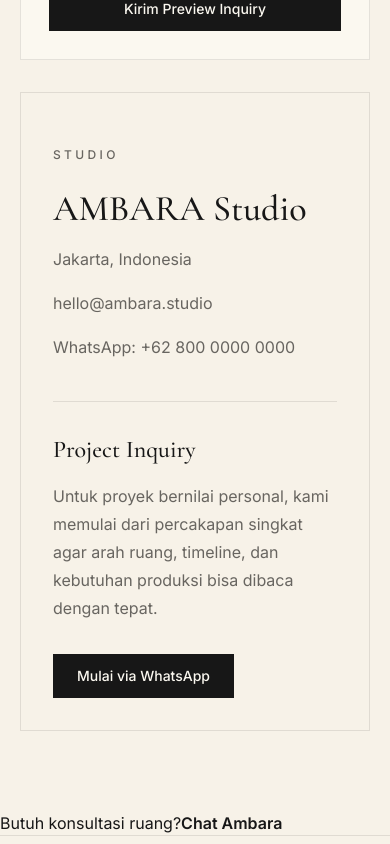
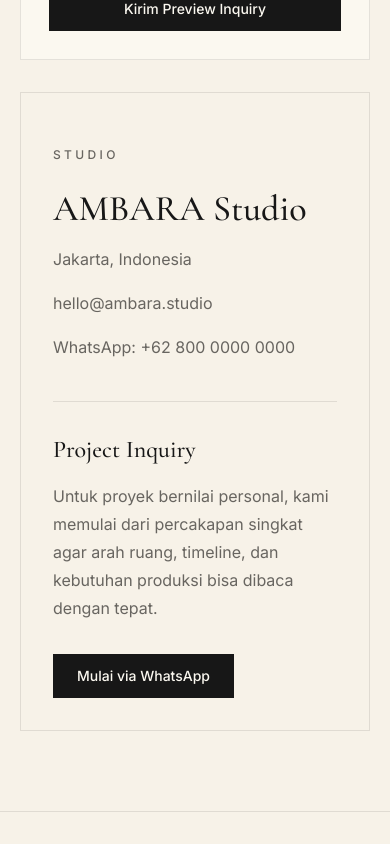
Before and after one commit to Ferdian-99/ambara-website, a React (Vite) app: page /kontak in a window 390 px wide. Shown: the part 1158-2002 px from the top of the page. Built offline with nearby package versions, Linux system fonts and the light colour scheme.

Commit message:
Add final premium frontend details

```diff
--- a/src/styles.css
+++ b/src/styles.css
@@ -30,86 +30,492 @@
 }
 
 @layer components {
-  .section-label { @apply mb-5 text-xs font-medium uppercase tracking-[0.28em] text-champagne; }
-  .section-wrap { @apply mx-auto max-w-7xl px-5 py-20 md:px-8 md:py-28; }
-  .content-grid { @apply mx-auto grid max-w-7xl gap-10 px-5 md:grid-cols-[0.84fr_1.16fr] md:px-8; }
-  .section-heading { @apply mx-auto flex max-w-7xl flex-col justify-between gap-8 md:flex-row md:items-end; }
-  .section-title { @apply font-serif text-3xl leading-tight md:text-5xl; }
-  .page-hero { @apply border-b border-charcoal/10 bg-linen py-20 md:py-28; }
-  .page-title { @apply max-w-4xl font-serif text-4xl leading-[1.04] md:text-6xl; }
-  .lead-copy { @apply max-w-2xl text-lg leading-8 text-graphite/70; }
-  .text-link { @apply text-sm font-medium text-champagne transition hover:text-charcoal; }
-  .nav-link { @apply relative transition hover:text-charcoal; }
-  .nav-link::after { content: ""; @apply absolute -bottom-2 left-0 h-px w-0 bg-champagne transition-all duration-300; }
-  .nav-link:hover::after { @apply w-full; }
-  .btn-primary { @apply inline-flex items-center justify-center bg-charcoal px-6 py-3 text-sm font-medium text-linen transition duration-300 hover:bg-champagne hover:text-charcoal; }
-  .btn-secondary { @apply inline-flex items-center justify-center border border-charcoal/20 px-6 py-3 text-sm font-medium text-charcoal transition duration-300 hover:border-champagne hover:text-champagne; }
-  .portfolio-panel { @apply relative aspect-[4/5] overflow-hidden shadow-line transition duration-500 group-hover:brightness-105; }
+  .section-label {
+    @apply mb-5 text-xs font-medium uppercase tracking-[0.28em] text-champagne;
+  }
+
+  .section-wrap {
+    @apply mx-auto max-w-7xl px-5 py-20 md:px-8 md:py-28;
+  }
+
+  .content-grid {
+    @apply mx-auto grid max-w-7xl gap-10 px-5 md:grid-cols-[0.84fr_1.16fr] md:px-8;
+  }
+
+  .section-heading {
+    @apply mx-auto flex max-w-7xl flex-col justify-between gap-8 md:flex-row md:items-end;
+  }
+
+  .section-title {
+    @apply font-serif text-3xl leading-tight md:text-5xl;
+  }
+
+  .page-hero {
+    @apply border-b border-charcoal/10 bg-linen py-20 md:py-28;
+  }
+
+  .page-title {
+    @apply max-w-4xl font-serif text-4xl leading-[1.04] md:text-6xl;
+  }
+
+  .lead-copy {
+    @apply max-w-2xl text-lg leading-8 text-graphite/70;
+  }
+
+  .text-link {
+    @apply text-sm font-medium text-champagne transition hover:text-charcoal;
+  }
+
+  .nav-link {
+    @apply relative transition hover:text-charcoal;
+  }
+
+  .nav-link::after {
+    content: "";
+    @apply absolute -bottom-2 left-0 h-px w-0 bg-champagne transition-all duration-300;
+  }
+
+  .nav-link:hover::after {
+    @apply w-full;
+  }
+
+  .btn-primary {
+    @apply inline-flex items-center justify-center bg-charcoal px-6 py-3 text-sm font-medium text-linen transition duration-300 hover:bg-champagne hover:text-charcoal;
+  }
+
+  .btn-secondary {
+    @apply inline-flex items-center justify-center border border-charcoal/20 px-6 py-3 text-sm font-medium text-charcoal transition duration-300 hover:border-champagne hover:text-champagne;
+  }
+
+  .portfolio-panel {
+    @apply relative aspect-[4/5] overflow-hidden shadow-line transition duration-500 group-hover:brightness-105;
+  }
+
   .hero-visual {
     @apply relative min-h-[470px] overflow-hidden bg-smoke shadow-soft md:min-h-[650px];
-    background: linear-gradient(120deg, rgba(247, 242, 232, 0.92), rgba(189, 184, 174, 0.5)), linear-gradient(90deg, rgba(255, 255, 255, 0.22) 1px, transparent 1px), linear-gradient(rgba(23, 23, 23, 0.08) 1px, transparent 1px);
+    background:
+      linear-gradient(120deg, rgba(247, 242, 232, 0.92), rgba(189, 184, 174, 0.5)),
+      linear-gradient(90deg, rgba(255, 255, 255, 0.22) 1px, transparent 1px),
+      linear-gradient(rgba(23, 23, 23, 0.08) 1px, transparent 1px);
     background-size: auto, 44px 44px, 44px 44px;
   }
-  .visual-block { @apply relative overflow-hidden shadow-line transition duration-500 group-hover:brightness-105; }
-  .premium-grid { @apply grid gap-px overflow-hidden border border-charcoal/10 bg-charcoal/10 md:grid-cols-3; }
-  .service-panel { @apply min-h-[360px] bg-ivory p-8 transition duration-300 hover:bg-linen; }
-  .service-detail-panel { @apply grid gap-8 border border-charcoal/10 bg-linen p-7 transition duration-300 hover:border-champagne/60 md:grid-cols-[0.78fr_1.22fr] md:p-10; }
-  .detail-columns { @apply grid gap-5 md:grid-cols-3; }
-  .detail-columns h3 { @apply mb-4 text-xs uppercase tracking-[0.22em] text-champagne; }
-  .detail-columns p, .detail-columns li { @apply text-sm leading-7 text-graphite/70; }
-  .detail-columns ul { @apply space-y-2; }
-  .process-chip { @apply border border-charcoal/10 bg-ivory p-5 transition hover:border-champagne/60; }
-  .process-chip span, .reason-row span, .process-card span, .dark-panel span { @apply text-sm text-champagne; }
-  .process-chip p { @apply mt-8 font-serif text-2xl; }
-  .reason-row { @apply flex items-center justify-between gap-6 border-t border-charcoal/10 py-5; }
-  .reason-row p { @apply max-w-lg text-xl leading-8; }
-  .testimonial-card { @apply border border-charcoal/10 bg-ivory p-8; }
-  .testimonial-card blockquote { @apply mt-8 font-serif text-2xl leading-snug; }
-  .testimonial-card figcaption { @apply mt-8 text-sm text-graphite/65; }
-  .initial-mark { @apply flex h-14 w-14 items-center justify-center rounded-full border border-champagne/60 text-sm text-champagne; }
-  .editorial-block { @apply border-t border-charcoal/10 pt-6; }
-  .editorial-block h2 { @apply font-serif text-3xl; }
-  .editorial-block p { @apply mt-4 leading-8 text-graphite/70; }
-  .dark-panel { @apply border border-linen/10 bg-linen/10 p-7; }
-  .dark-panel p { @apply mt-12 font-serif text-2xl; }
-  .filter-pill { @apply border border-charcoal/15 px-5 py-2 text-sm transition hover:border-champagne hover:text-champagne; }
-  .filter-pill.is-active { @apply border-champagne bg-champagne text-charcoal; }
-  .portfolio-caption { @apply mt-5 flex items-start justify-between gap-4; }
-  .portfolio-caption p { @apply text-xs uppercase tracking-[0.22em] text-champagne; }
-  .portfolio-caption h2 { @apply mt-2 font-serif text-3xl; }
-  .portfolio-caption span, .portfolio-caption strong { @apply text-sm font-normal text-graphite/60; }
-  .project-meta { @apply grid gap-px bg-charcoal/10; }
-  .project-meta div { @apply bg-ivory p-7; }
-  .project-meta span { @apply text-xs uppercase tracking-[0.22em] text-champagne; }
-  .project-meta p { @apply mt-6 font-serif text-3xl; }
-  .material-pill { @apply border border-charcoal/10 bg-ivory px-4 py-2 text-sm text-graphite/70; }
-  .process-board { @apply grid gap-px bg-charcoal/10 md:grid-cols-2 lg:grid-cols-5; }
-  .process-card { @apply min-h-[280px] bg-ivory p-7 transition hover:bg-linen; }
-  .process-card h2 { @apply mt-16 font-serif text-3xl; }
-  .process-card p { @apply mt-4 text-sm leading-7 text-graphite/70; }
-  .tracking-panel { @apply grid gap-8 border border-charcoal/10 bg-linen p-7 md:grid-cols-[0.9fr_1.1fr] md:items-end md:p-10; }
-  .tracking-form { @apply flex flex-col gap-3 sm:flex-row; }
-  .tracking-form input, .contact-form input, .contact-form select, .contact-form textarea { @apply w-full border border-charcoal/15 bg-ivory px-4 py-3 text-sm outline-none transition focus:border-champagne; }
-  .tracking-form button, .contact-form button { @apply bg-charcoal px-6 py-3 text-sm font-medium text-linen transition hover:bg-champagne hover:text-charcoal; }
-  .mock-project-card, .timeline-card { @apply mt-8 border border-charcoal/10 bg-ivory p-7 md:p-10; }
-  .status-badge { @apply inline-flex border border-champagne/60 px-5 py-2 text-sm text-champagne; }
-  .progress-track { @apply h-2 overflow-hidden bg-charcoal/10; }
-  .progress-track div { @apply h-full bg-champagne; }
-  .stage-node { @apply border border-charcoal/10 p-3 text-center text-xs text-graphite/60; }
-  .stage-node span { @apply mx-auto mb-3 flex h-7 w-7 items-center justify-center rounded-full border border-charcoal/15; }
-  .stage-node.is-done { @apply border-champagne/60 bg-linen text-charcoal; }
-  .stage-node.is-done span { @apply border-champagne bg-champagne text-charcoal; }
-  .timeline-card h2 { @apply mb-6 font-serif text-3xl; }
-  .timeline-row { @apply border-t border-charcoal/10 py-5; }
-  .timeline-row span { @apply text-xs uppercase tracking-[0.2em] text-champagne; }
-  .timeline-row p { @apply mt-2 leading-7 text-graphite/70; }
-  .placeholder-grid { @apply grid gap-3 sm:grid-cols-2; }
-  .placeholder-grid div { @apply min-h-32 border border-charcoal/10 bg-linen p-4 text-sm text-graphite/60; }
-  .contact-form { @apply grid gap-5 border border-charcoal/10 bg-linen p-7 md:p-10; }
-  .contact-form label { @apply mb-2 block text-xs uppercase tracking-[0.2em] text-champagne; }
-  .contact-form textarea { @apply min-h-36 resize-none; }
-  .contact-aside { @apply border border-charcoal/10 bg-ivory p-8 md:p-10; }
-  .contact-aside h2 { @apply font-serif text-4xl; }
-  .contact-aside h3 { @apply font-serif text-2xl; }
-  .contact-aside p { @apply mt-4 leading-7 text-graphite/70; }
+
+  .visual-block {
+    @apply relative overflow-hidden shadow-line transition duration-500 group-hover:brightness-105;
+  }
+
+  .premium-grid {
+    @apply grid gap-px overflow-hidden border border-charcoal/10 bg-charcoal/10 md:grid-cols-3;
+  }
+
+  .service-panel {
+    @apply min-h-[360px] bg-ivory p-8 transition duration-300 hover:bg-linen;
+  }
+
+  .service-detail-panel {
+    @apply grid gap-8 border border-charcoal/10 bg-linen p-7 transition duration-300 hover:border-champagne/60 md:grid-cols-[0.78fr_1.22fr] md:p-10;
+  }
+
+  .detail-columns {
+    @apply grid gap-5 md:grid-cols-3;
+  }
+
+  .detail-columns h3 {
+    @apply mb-4 text-xs uppercase tracking-[0.22em] text-champagne;
+  }
+
+  .detail-columns p,
+  .detail-columns li {
+    @apply text-sm leading-7 text-graphite/70;
+  }
+
+  .detail-columns ul {
+    @apply space-y-2;
+  }
+
+  .process-chip {
+    @apply border border-charcoal/10 bg-ivory p-5 transition hover:border-champagne/60;
+  }
+
+  .process-chip span,
+  .reason-row span,
+  .process-card span,
+  .dark-panel span {
+    @apply text-sm text-champagne;
+  }
+
+  .process-chip p {
+    @apply mt-8 font-serif text-2xl;
+  }
+
+  .reason-row {
+    @apply flex items-center justify-between gap-6 border-t border-charcoal/10 py-5;
+  }
+
+  .reason-row p {
+    @apply max-w-lg text-xl leading-8;
+  }
+
+  .testimonial-card {
+    @apply border border-charcoal/10 bg-ivory p-8;
+  }
+
+  .testimonial-card blockquote {
+    @apply mt-8 font-serif text-2xl leading-snug;
+  }
+
+  .testimonial-card figcaption {
+    @apply mt-8 text-sm text-graphite/65;
+  }
+
+  .initial-mark {
+    @apply flex h-14 w-14 items-center justify-center rounded-full border border-champagne/60 text-sm text-champagne;
+  }
+
+  .editorial-block {
+    @apply border-t border-charcoal/10 pt-6;
+  }
+
+  .editorial-block h2 {
+    @apply font-serif text-3xl;
+  }
+
+  .editorial-block p {
+    @apply mt-4 leading-8 text-graphite/70;
+  }
+
+  .dark-panel {
+    @apply border border-linen/10 bg-linen/10 p-7;
+  }
+
+  .dark-panel p {
+    @apply mt-12 font-serif text-2xl;
+  }
+
+  .filter-pill {
+    @apply border border-charcoal/15 px-5 py-2 text-sm transition hover:border-champagne hover:text-champagne;
+  }
+
+  .filter-pill.is-active {
+    @apply border-champagne bg-champagne text-charcoal;
+  }
+
+  .portfolio-caption {
+    @apply mt-5 flex items-start justify-between gap-4;
+  }
+
+  .portfolio-caption p {
+    @apply text-xs uppercase tracking-[0.22em] text-champagne;
+  }
+
+  .portfolio-caption h2 {
+    @apply mt-2 font-serif text-3xl;
+  }
+
+  .portfolio-caption span,
+  .portfolio-caption strong {
+    @apply text-sm font-normal text-graphite/60;
+  }
+
+  .project-meta {
+    @apply grid gap-px bg-charcoal/10;
+  }
+
+  .project-meta div {
+    @apply bg-ivory p-7;
+  }
+
+  .project-meta span {
+    @apply text-xs uppercase tracking-[0.22em] text-champagne;
+  }
+
+  .project-meta p {
+    @apply mt-6 font-serif text-3xl;
+  }
+
+  .material-pill {
+    @apply border border-charcoal/10 bg-ivory px-4 py-2 text-sm text-graphite/70;
+  }
+
+  .process-board {
+    @apply grid gap-px bg-charcoal/10 md:grid-cols-2 lg:grid-cols-5;
+  }
+
+  .process-card {
+    @apply min-h-[280px] bg-ivory p-7 transition hover:bg-linen;
+  }
+
+  .process-card h2 {
+    @apply mt-16 font-serif text-3xl;
+  }
+
+  .process-card p {
+    @apply mt-4 text-sm leading-7 text-graphite/70;
+  }
+
+  .tracking-panel {
+    @apply grid gap-8 border border-charcoal/10 bg-linen p-7 md:grid-cols-[0.9fr_1.1fr] md:items-end md:p-10;
+  }
+
+  .tracking-form {
+    @apply flex flex-col gap-3 sm:flex-row;
+  }
+
+  .tracking-form input,
+  .contact-form input,
+  .contact-form select,
+  .contact-form textarea {
+    @apply w-full border border-charcoal/15 bg-ivory px-4 py-3 text-sm outline-none transition focus:border-champagne;
+  }
+
+  .tracking-form button,
+  .contact-form button {
+    @apply bg-charcoal px-6 py-3 text-sm font-medium text-linen transition hover:bg-champagne hover:text-charcoal;
+  }
+
+  .mock-project-card,
+  .timeline-card {
+    @apply mt-8 border border-charcoal/10 bg-ivory p-7 md:p-10;
+  }
+
+  .status-badge {
+    @apply inline-flex border border-champagne/60 px-5 py-2 text-sm text-champagne;
+  }
+
+  .progress-track {
+    @apply h-2 overflow-hidden bg-charcoal/10;
+  }
+
+  .progress-track div {
+    @apply h-full bg-champagne;
+  }
+
+  .stage-node {
+    @apply border border-charcoal/10 p-3 text-center text-xs text-graphite/60;
+  }
+
+  .stage-node span {
+    @apply mx-auto mb-3 flex h-7 w-7 items-center justify-center rounded-full border border-charcoal/15;
+  }
+
+  .stage-node.is-done {
+    @apply border-champagne/60 bg-linen text-charcoal;
+  }
+
+  .stage-node.is-done span {
+    @apply border-champagne bg-champagne text-charcoal;
+  }
+
+  .timeline-card h2 {
+    @apply mb-6 font-serif text-3xl;
+  }
+
+  .timeline-row {
+    @apply border-t border-charcoal/10 py-5;
+  }
+
+  .timeline-row span {
+    @apply text-xs uppercase tracking-[0.2em] text-champagne;
+  }
+
+  .timeline-row p {
+    @apply mt-2 leading-7 text-graphite/70;
+  }
+
+  .placeholder-grid {
+    @apply grid gap-3 sm:grid-cols-2;
+  }
+
+  .placeholder-grid div {
+    @apply min-h-32 border border-charcoal/10 bg-linen p-4 text-sm text-graphite/60;
+  }
+
+  .contact-form {
+    @apply grid gap-5 border border-charcoal/10 bg-linen p-7 md:p-10;
+  }
+
+  .contact-form label {
+    @apply mb-2 block text-xs uppercase tracking-[0.2em] text-champagne;
+  }
+
+  .contact-form textarea {
+    @apply min-h-36 resize-none;
+  }
+
+  .contact-aside {
+    @apply border border-charcoal/10 bg-ivory p-8 md:p-10;
+  }
+
+  .contact-aside h2 {
+    @apply font-serif text-4xl;
+  }
+
+  .contact-aside h3 {
+    @apply font-serif text-2xl;
+  }
+
+  .contact-aside p {
+    @apply mt-4 leading-7 text-graphite/70;
+  }
+
+  .featured-project {
+    @apply grid gap-8 border border-charcoal/10 bg-linen p-6 md:grid-cols-[0.92fr_1.08fr] md:p-10;
+  }
+
+  .featured-copy h2 {
+    @apply font-serif text-4xl leading-tight md:text-6xl;
+  }
+
+  .featured-copy p {
+    @apply mt-6 max-w-xl leading-8 text-graphite/70;
+  }
+
+  .featured-meta {
+    @apply mt-8 grid gap-px bg-charcoal/10 sm:grid-cols-2;
+  }
+
+  .featured-meta div {
+    @apply bg-ivory p-5;
+  }
+
+  .featured-meta span,
+  .project-monitor-grid span,
+  .progress-note strong,
+  .mood-preview span {
+    @apply text-xs uppercase tracking-[0.2em] text-champagne;
+  }
+
+  .featured-meta strong,
+  .project-monitor-grid strong,
+  .mood-preview strong {
+    @apply mt-3 block text-sm font-normal leading-6 text-graphite/75;
+  }
+
+  .finishing-grid {
+    @apply mt-12 grid gap-px bg-charcoal/10 md:grid-cols-3;
+  }
+
+  .finishing-card {
+    @apply min-h-[300px] bg-ivory p-7 transition hover:bg-parchment;
+  }
+
+  .finishing-card span {
+    @apply text-sm text-champagne;
+  }
+
+  .finishing-card h3 {
+    @apply mt-14 font-serif text-3xl;
+  }
+
+  .finishing-card p {
+    @apply mt-5 leading-7 text-graphite/70;
+  }
+
+  .company-profile-cta {
+    @apply grid gap-8 border border-charcoal/10 bg-charcoal p-7 text-linen md:grid-cols-[1fr_auto] md:items-end md:p-10;
+  }
+
+  .company-profile-cta h2 {
+    @apply font-serif text-4xl;
+  }
+
+  .company-profile-cta p {
+    @apply mt-4 max-w-2xl leading-7 text-linen/65;
+  }
+
+  .company-profile-cta button {
+    @apply border border-champagne/70 px-6 py-3 text-sm text-champagne transition hover:bg-champagne hover:text-charcoal;
+  }
+
+  .faq-list {
+    @apply border-t border-charcoal/10;
+  }
+
+  .faq-item {
+    @apply border-b border-charcoal/10;
+  }
+
+  .faq-item button {
+    @apply flex w-full items-center justify-between gap-6 py-5 text-left font-serif text-2xl;
+  }
+
+  .faq-item button strong {
+    @apply font-sans text-xl font-normal text-champagne;
+  }
+
+  .faq-item p {
+    @apply overflow-hidden pb-6 leading-7 text-graphite/70;
+  }
+
+  .mood-selector {
+    @apply mt-12 grid gap-8 lg:grid-cols-[0.92fr_1.08fr];
+  }
+
+  .mood-options {
+    @apply grid gap-3 sm:grid-cols-2;
+  }
+
+  .mood-options button {
+    @apply border border-charcoal/10 bg-ivory px-5 py-4 text-left text-sm transition hover:border-champagne hover:text-champagne;
+  }
+
+  .mood-options button.is-active {
+    @apply border-champagne bg-champagne text-charcoal;
+  }
+
+  .mood-preview {
+    @apply border border-charcoal/10 bg-ivory p-7 md:p-10;
+  }
+
+  .mood-preview h3 {
+    @apply mt-4 font-serif text-4xl;
+  }
+
+  .mood-preview p {
+    @apply mt-5 leading-8 text-graphite/70;
+  }
+
+  .mood-preview div {
+    @apply mt-7 border-t border-charcoal/10 pt-5;
+  }
+
+  .floating-whatsapp {
+    @apply fixed bottom-5 right-5 z-40 hidden border border-champagne/50 bg-ivory/90 px-5 py-3 text-sm shadow-soft backdrop-blur-xl transition hover:-translate-y-1 hover:border-champagne md:block;
+  }
+
+  .floating-whatsapp span {
+    @apply block text-xs text-graphite/60;
+  }
+
+  .floating-whatsapp strong {
+    @apply mt-1 block font-medium text-charcoal;
+  }
+
+  .project-monitor-grid {
+    @apply mt-10 grid gap-px bg-charcoal/10 md:grid-cols-3;
+  }
+
+  .project-monitor-grid div {
+    @apply bg-linen p-5;
+  }
+
+  .progress-note {
+    @apply mt-8 border-t border-charcoal/10 pt-6;
+  }
+
+  .progress-note p {
+    @apply mt-3 max-w-3xl leading-7 text-graphite/70;
+  }
+
+  .placeholder-grid div span {
+    @apply mt-8 block text-xs uppercase tracking-[0.18em] text-champagne;
+  }
+
+  .workshop-grid {
+    @apply grid gap-3 sm:grid-cols-2 lg:grid-cols-4;
+  }
+
+  .workshop-grid div {
+    @apply min-h-44 border border-charcoal/10 bg-linen p-4 text-sm text-graphite/65;
+  }
 }
```
